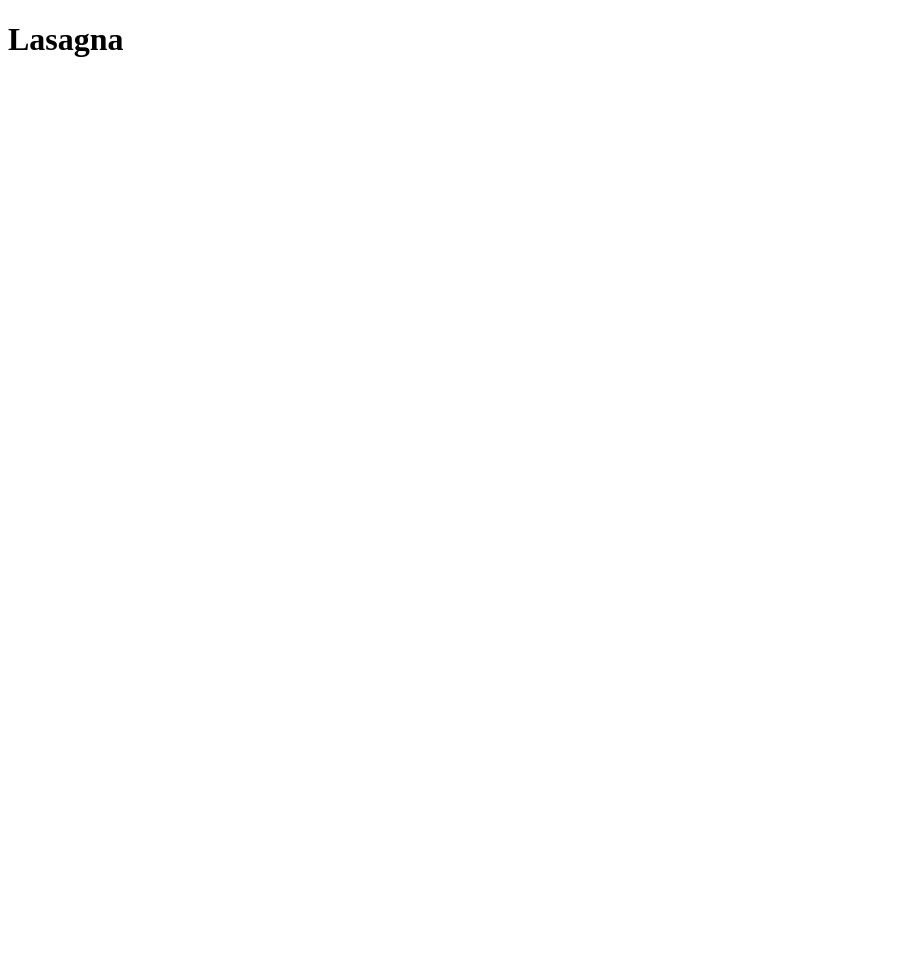
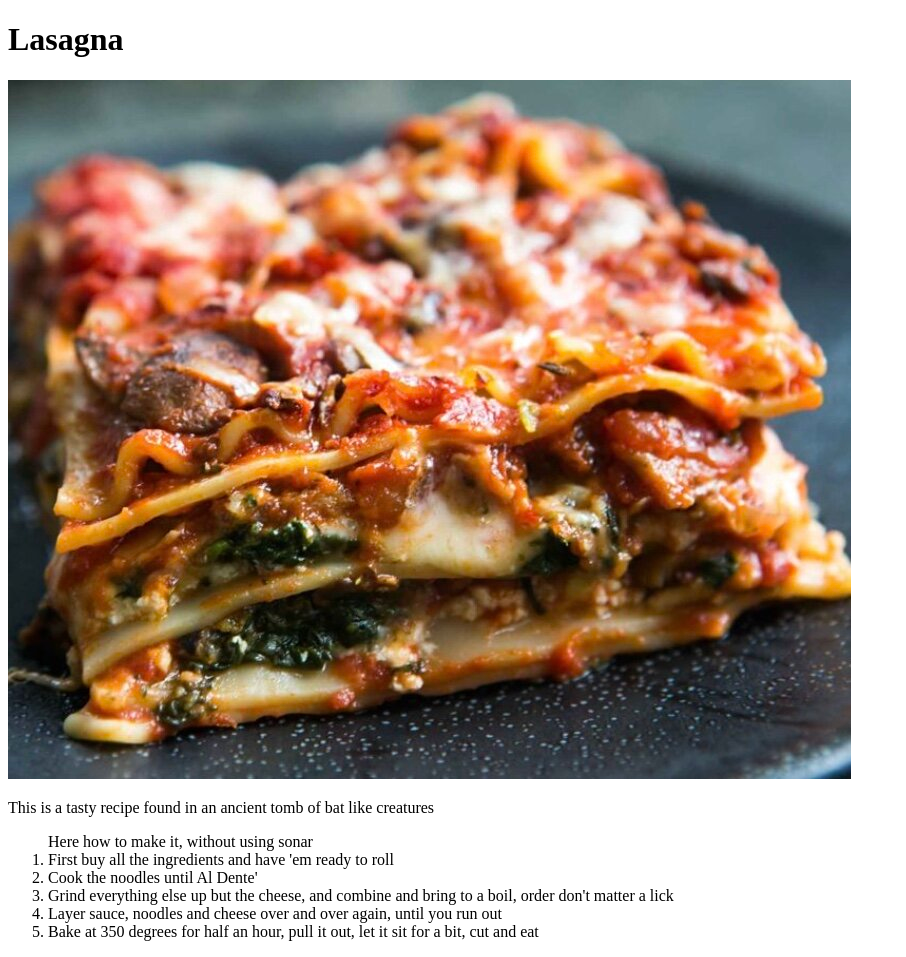
Before and after one commit to Elwood10/newodin-recipies, a plain HTML site: page recipes/lasagna.html in a window 1280 px wide. Shown: the whole page, without its empty margins (0-906 px from the left). Before the commit the page ends 800 px from the top, so only its background shows below. Drawn offline with Linux system fonts and the light colour scheme.

Commit message:
another try

```diff
--- a/recipes/lasagna.html
+++ b/recipes/lasagna.html
@@ -8,5 +8,17 @@
 </head>
 <body>
    <h1>Lasagna</h1>
+   <img src ="lasagna.jpeg"/>
+<p>This is a tasty recipe found in an ancient tomb of bat like creatures</p>
+<ol>Here how to make it, without using sonar
+<li>First buy all the ingredients and have 'em ready to roll</li>
+<li>Cook the noodles until Al Dente'</li>
+<li>Grind everything else up but the cheese, and combine and bring to a boil, order don't matter a lick</li>
+<li>Layer sauce, noodles and cheese over and over again, until you run out</li>
+<li>Bake at 350 degrees for half an hour, pull it out, let it sit for a bit, cut and eat</li>
+
+</ol>
+
+
 </body>
 </html>
```
Also changed, not shown: recipes/480px-Hamburger_in_red_bun.jpeg (added), recipes/Aragorn_profile.jpg (added), recipes/lasagna.jpeg (added), 1 other file.
